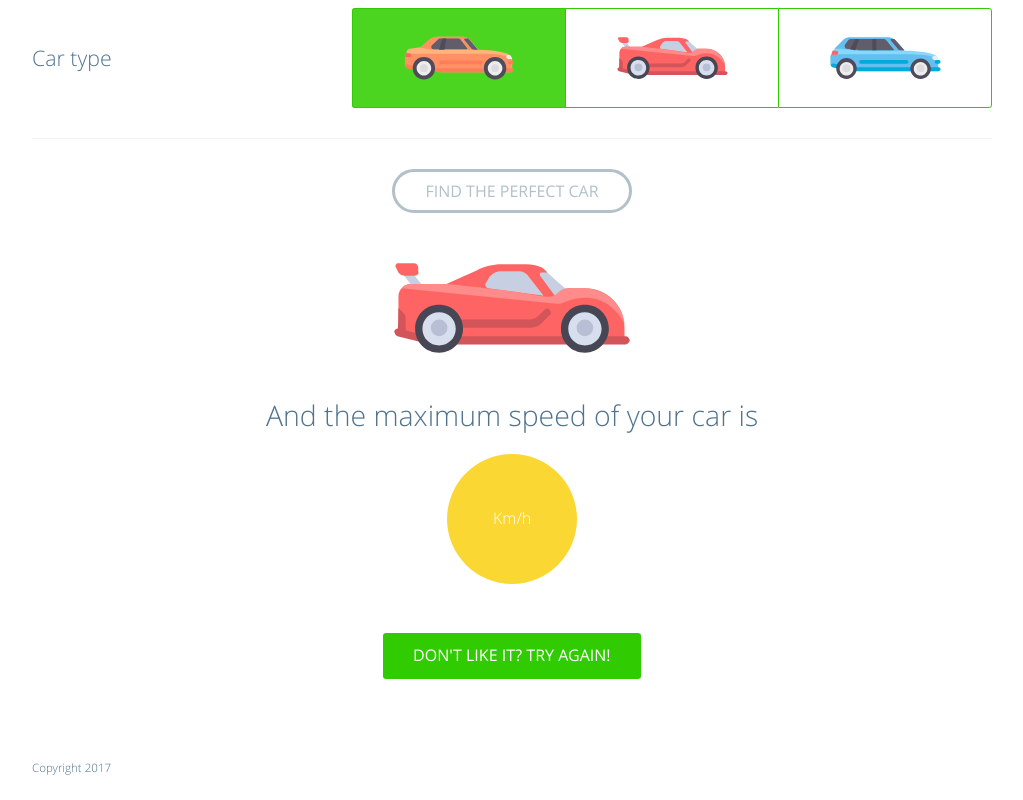
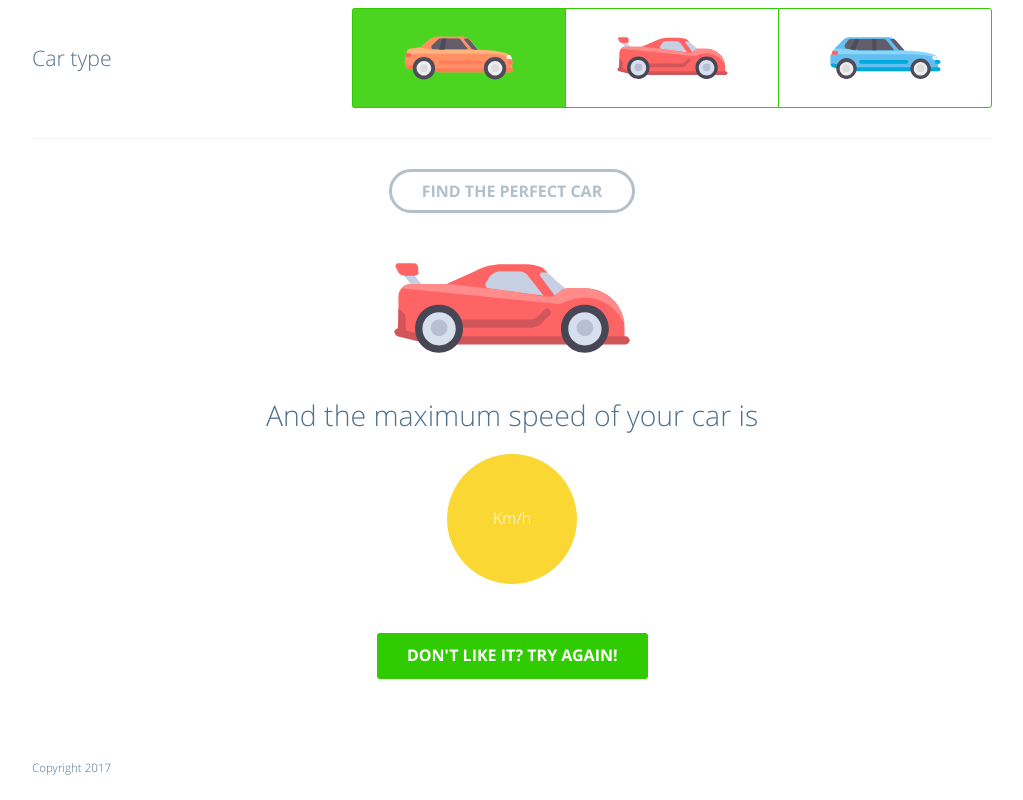
Before and after one commit to millanbrankovic/car-quiz, a website: page app/index.html in a window 1280 px wide. Shown: the part 969-1769 px from the top of the page, without its empty margins (128-1151 px from the left). Drawn offline with nearby package versions, Linux system fonts and the light colour scheme; a script that the page names is missing.

Commit message:
Remove regular font family

```diff
--- a/app/assets/css/components/button.css
+++ b/app/assets/css/components/button.css
@@ -7,7 +7,7 @@
     text-decoration: none;
     text-transform: uppercase;
     color: var(--brand-md-gray);
-    font-weight: var(--regular-font);
+    font-weight: var(--bold-font);
     border: 1px solid var(--brand-md-gray);
     border-radius: var(--radius);
     transition: var(--transition);
--- a/app/index.html
+++ b/app/index.html
@@ -205,7 +205,7 @@
             </div>
         </div>
 
-        <a class="button button--secondary u-margin-huge-t is-animated" href="https://millanbrankovic.github.io/socialsweethearts">
+        <a class="button button--secondary u-margin-huge-t is-animated" href="https://millanbrankovic.github.io/socialsweethearts/">
             Don't like it? Try again!
         </a>
     </div>
```
Also changed, not shown: docs/index.html (+2 -2 lines), app/assets/css/base/fonts.css (line endings or trailing spaces), app/build/css/styles.css, 1 other file.
